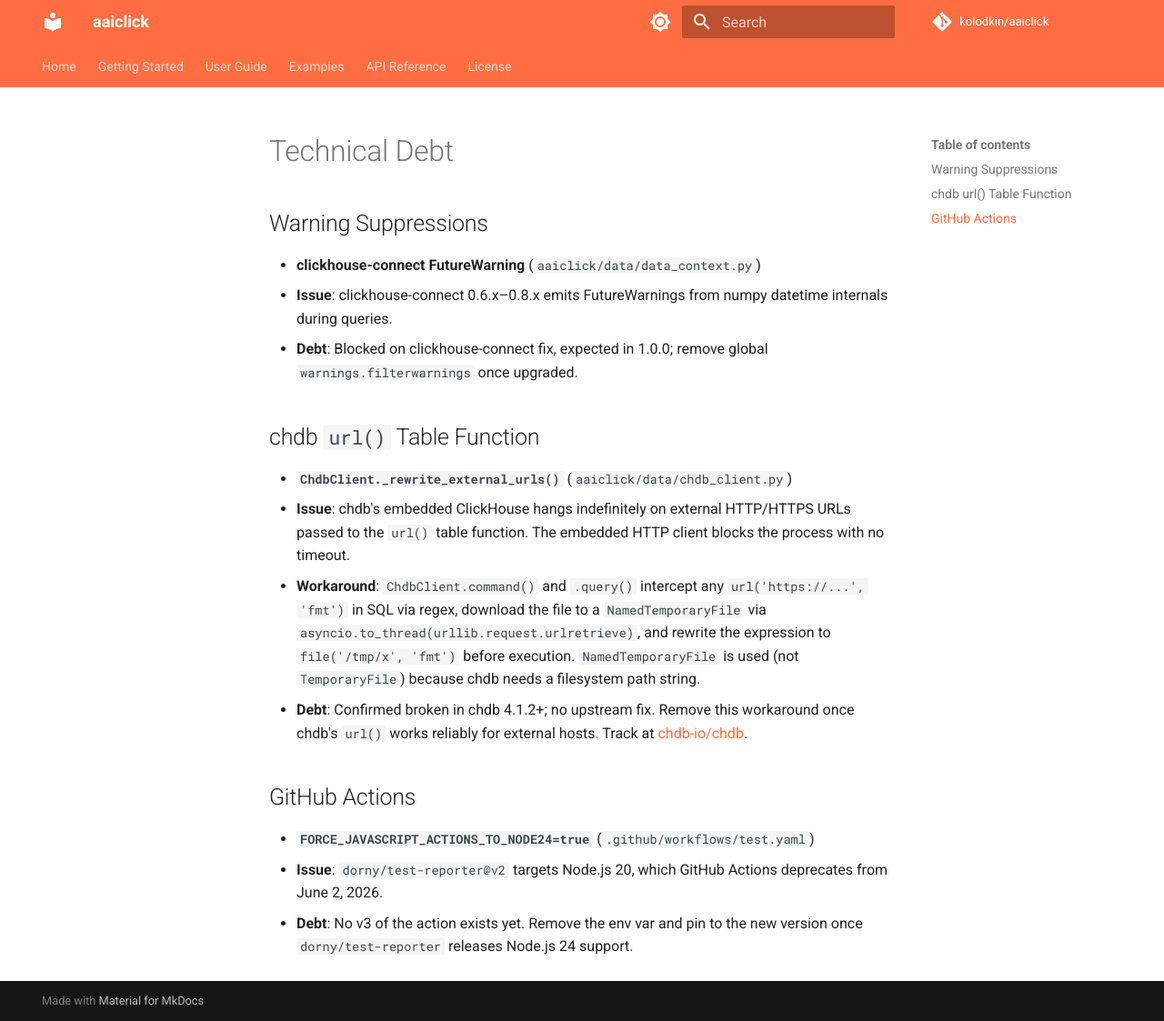
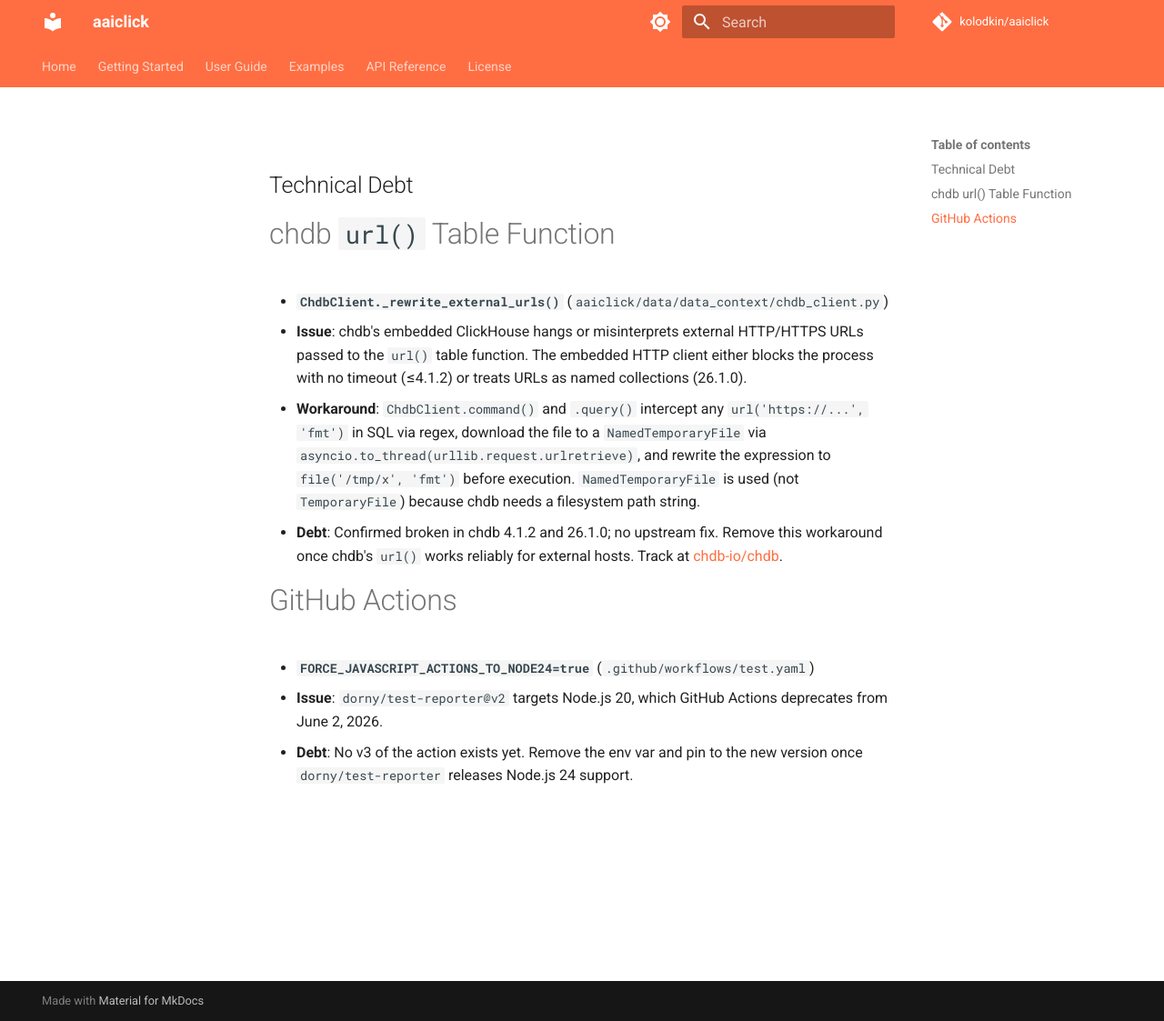
Before and after one commit to kolodkin/aaiclick, an MkDocs documentation site: the page built from docs/technical_debt.md, in a window 1280 px wide and 1123 px high. Shown: the whole window at 91% size. Built offline with MkDocs 1.6.1 and Material for MkDocs 9.7.7, drawn with Linux system fonts in a browser that asks for light colours; comment, search, counter and statistics services are not loaded.

Commit message:
cleanup: remove clickhouse-connect FutureWarning suppression (#166)
clickhouse-connect 0.10.0 no longer emits FutureWarnings from numpy
datetime internals. Remove the global warning filter and update
technical_debt.md accordingly.

Co-authored-by: Claude <noreply@anthropic.com>

```diff
--- a/docs/technical_debt.md
+++ b/docs/technical_debt.md
@@ -1,19 +1,14 @@
-# Technical Debt
+Technical Debt
+---
 
-## Warning Suppressions
+# chdb `url()` Table Function
 
-- **clickhouse-connect FutureWarning** (`aaiclick/data/data_context.py`)
-  - **Issue**: clickhouse-connect 0.6.x–0.8.x emits FutureWarnings from numpy datetime internals during queries.
-  - **Debt**: Blocked on clickhouse-connect fix, expected in 1.0.0; remove global `warnings.filterwarnings` once upgraded.
+- **`ChdbClient._rewrite_external_urls()`** (`aaiclick/data/data_context/chdb_client.py`)
+  - **Issue**: chdb's embedded ClickHouse hangs or misinterprets external HTTP/HTTPS URLs passed to the `url()` table function. The embedded HTTP client either blocks the process with no timeout (≤4.1.2) or treats URLs as named collections (26.1.0).
+  - **Workaround**: `ChdbClient.command()` and `.query()` intercept any `url('https://...', 'fmt')` in SQL via regex, download the file to a `NamedTemporaryFile` via `asyncio.to_thread(urllib.request.urlretrieve)`, and rewrite the expression to `file('/tmp/x', 'fmt')` before execution. `NamedTemporaryFile` is used (not `TemporaryFile`) because chdb needs a filesystem path string.
+  - **Debt**: Confirmed broken in chdb 4.1.2 and 26.1.0; no upstream fix. Remove this workaround once chdb's `url()` works reliably for external hosts. Track at [chdb-io/chdb](https://github.com/chdb-io/chdb).
 
-## chdb `url()` Table Function
-
-- **`ChdbClient._rewrite_external_urls()`** (`aaiclick/data/chdb_client.py`)
-  - **Issue**: chdb's embedded ClickHouse hangs indefinitely on external HTTP/HTTPS URLs passed to the `url()` table function. The embedded HTTP client blocks the process with no timeout.
-  - **Workaround**: `ChdbClient.command()` and `.query()` intercept any `url('https://...', 'fmt')` in SQL via regex, download the file to a `NamedTemporaryFile` via `asyncio.to_thread(urllib.request.urlretrieve)`, and rewrite the expression to `file('/tmp/x', 'fmt')` before execution. `NamedTemporaryFile` is used (not `TemporaryFile`) because chdb needs a filesystem path string.
-  - **Debt**: Confirmed broken in chdb 4.1.2+; no upstream fix. Remove this workaround once chdb's `url()` works reliably for external hosts. Track at [chdb-io/chdb](https://github.com/chdb-io/chdb).
-
-## GitHub Actions
+# GitHub Actions
 
 - **`FORCE_JAVASCRIPT_ACTIONS_TO_NODE24=true`** (`.github/workflows/test.yaml`)
   - **Issue**: `dorny/test-reporter@v2` targets Node.js 20, which GitHub Actions deprecates from June 2, 2026.
```
Also changed, not shown: 1 other file.
